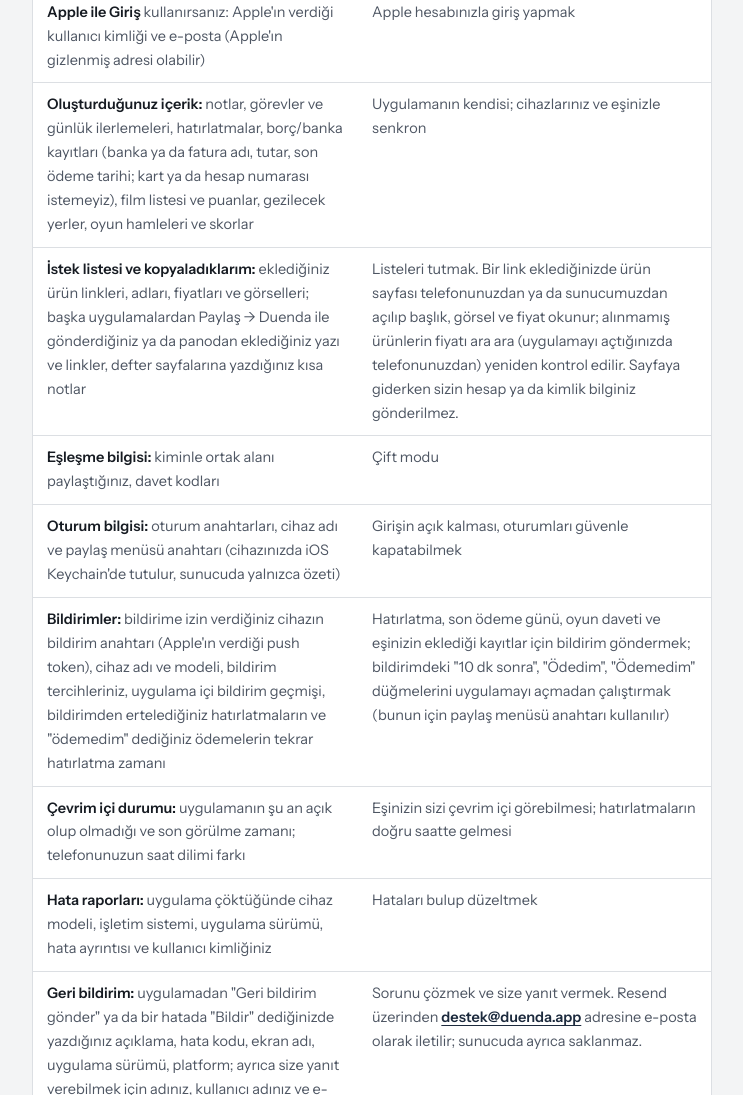
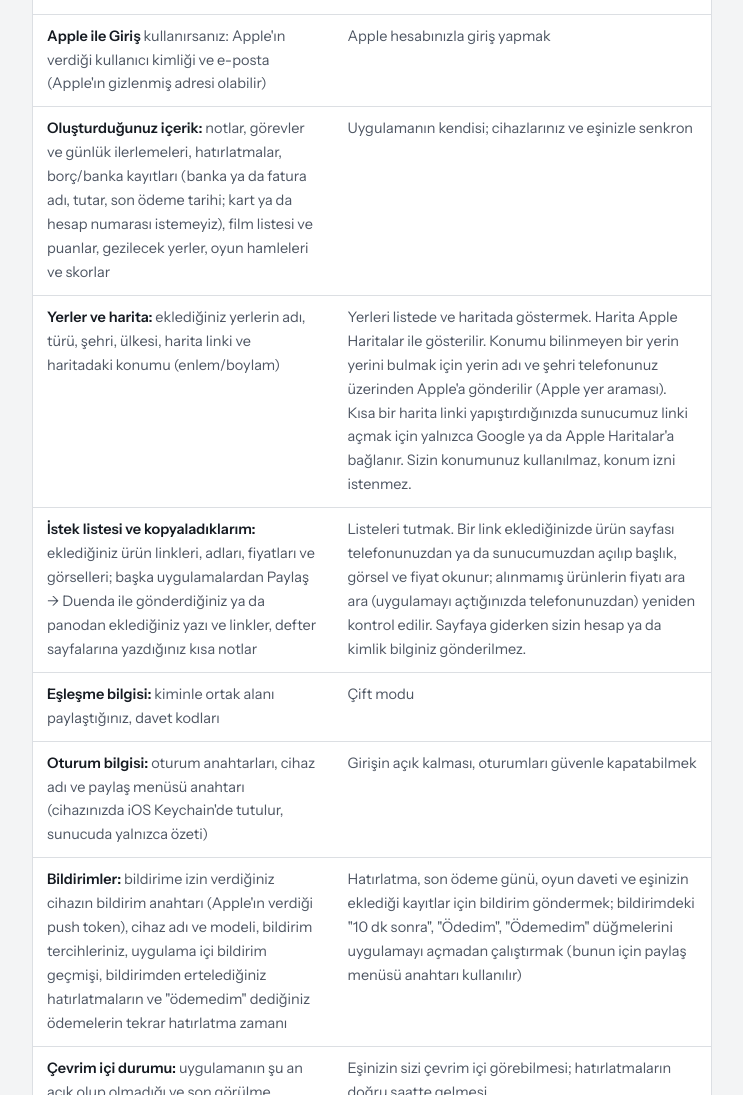
Before and after one commit to burakkertn/duenda-site, a plain HTML site: page tr/gizlilik.html in a window 1280 px wide. Shown: the part 1091-2186 px from the top of the page, without its empty margins (268-1011 px from the left). Drawn offline with Linux system fonts and the light colour scheme.

Commit message:
Gizlilik: Yerler ve harita (Apple)
Co-Authored-By: Claude Opus 5.5 <noreply@anthropic.com>

```diff
--- a/tr/gizlilik.html
+++ b/tr/gizlilik.html
@@ -48,6 +48,7 @@
     <tr><td><strong>Şifre</strong></td><td>Giriş. Şifrenizi asla açık metin olarak saklamayız; yalnızca geri çevrilemez özeti (hash) tutulur.</td></tr>
     <tr><td><strong>Apple ile Giriş</strong> kullanırsanız: Apple'ın verdiği kullanıcı kimliği ve e-posta (Apple'ın gizlenmiş adresi olabilir)</td><td>Apple hesabınızla giriş yapmak</td></tr>
     <tr><td><strong>Oluşturduğunuz içerik:</strong> notlar, görevler ve günlük ilerlemeleri, hatırlatmalar, borç/banka kayıtları (banka ya da fatura adı, tutar, son ödeme tarihi; kart ya da hesap numarası istemeyiz), film listesi ve puanlar, gezilecek yerler, oyun hamleleri ve skorlar</td><td>Uygulamanın kendisi; cihazlarınız ve eşinizle senkron</td></tr>
+    <tr><td><strong>Yerler ve harita:</strong> eklediğiniz yerlerin adı, türü, şehri, ülkesi, harita linki ve haritadaki konumu (enlem/boylam)</td><td>Yerleri listede ve haritada göstermek. Harita Apple Haritalar ile gösterilir. Konumu bilinmeyen bir yerin yerini bulmak için yerin adı ve şehri telefonunuz üzerinden Apple'a gönderilir (Apple yer araması). Kısa bir harita linki yapıştırdığınızda sunucumuz linki açmak için yalnızca Google ya da Apple Haritalar'a bağlanır. Sizin konumunuz kullanılmaz, konum izni istenmez.</td></tr>
     <tr><td><strong>İstek listesi ve kopyaladıklarım:</strong> eklediğiniz ürün linkleri, adları, fiyatları ve görselleri; başka uygulamalardan Paylaş → Duenda ile gönderdiğiniz ya da panodan eklediğiniz yazı ve linkler, defter sayfalarına yazdığınız kısa notlar</td><td>Listeleri tutmak. Bir link eklediğinizde ürün sayfası telefonunuzdan ya da sunucumuzdan açılıp başlık, görsel ve fiyat okunur; alınmamış ürünlerin fiyatı ara ara (uygulamayı açtığınızda telefonunuzdan) yeniden kontrol edilir. Sayfaya giderken sizin hesap ya da kimlik bilginiz gönderilmez.</td></tr>
 <tr><td><strong>Eşleşme bilgisi:</strong> kiminle ortak alanı paylaştığınız, davet kodları</td><td>Çift modu</td></tr>
     <tr><td><strong>Oturum bilgisi:</strong> oturum anahtarları, cihaz adı ve paylaş menüsü anahtarı (cihazınızda iOS Keychain'de tutulur, sunucuda yalnızca özeti)</td><td>Girişin açık kalması, oturumları güvenle kapatabilmek</td></tr>
```
Also changed, not shown: privacy.html (+1 -0 lines).
